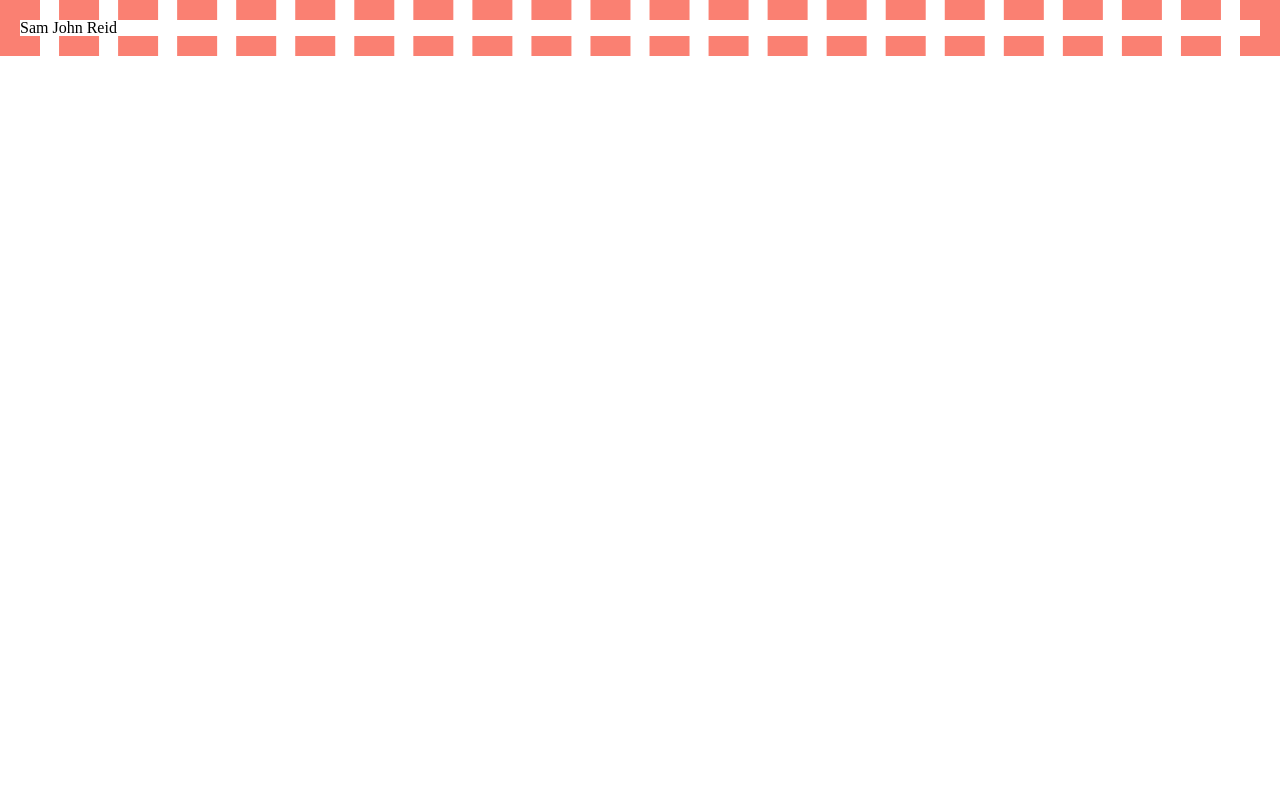
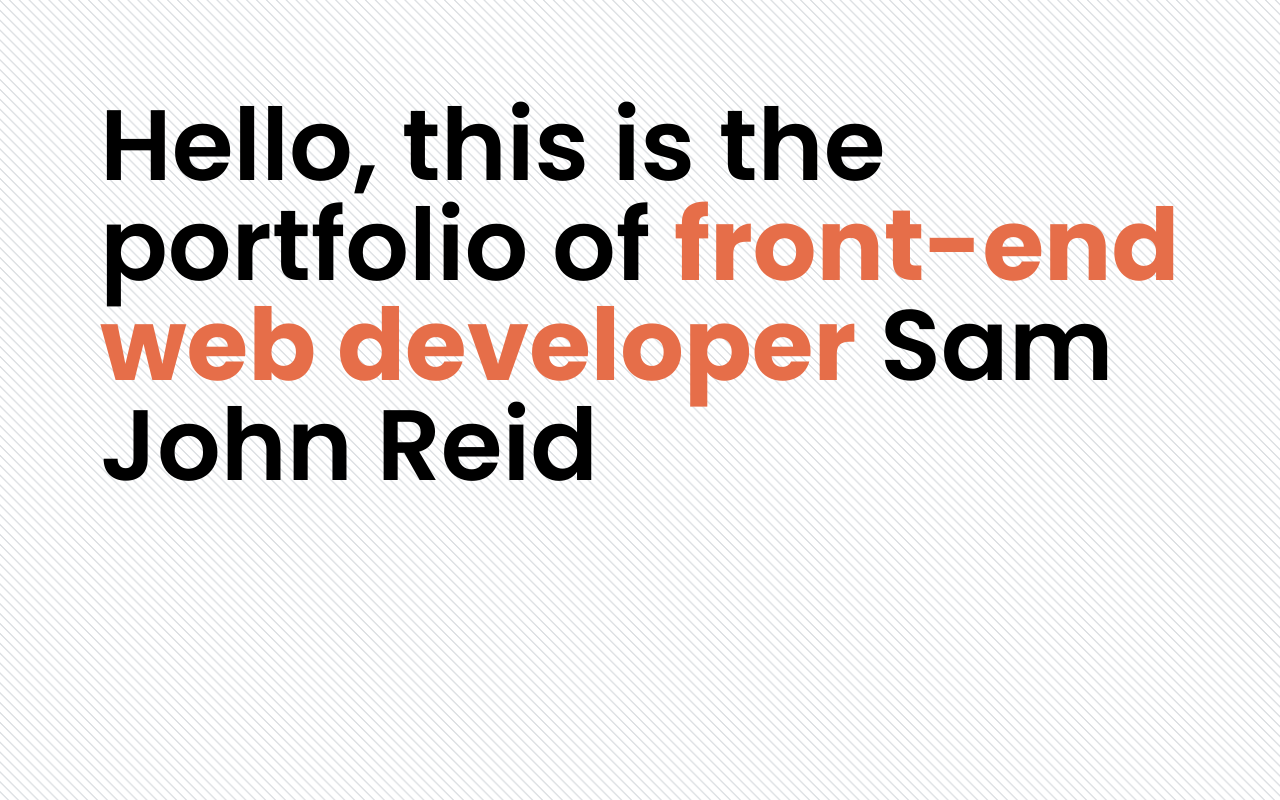
Before and after one commit to samjohnreid/samjohnreid.com, a website: page index.html in a window 1280 px wide. Drawn offline with Linux system fonts and the light colour scheme.

Commit message:
messing with css custom properties

```diff
--- a/index.html
+++ b/index.html
@@ -10,7 +10,7 @@
 
 <body>
 
-    <div>Sam John Reid</div>
+    <h1>Hello, this is the portfolio of <span>front-end web developer</span> Sam John Reid</h1>
 
     <script src="js/scripts.js"></script>
 </body>
--- /dev/null
+++ b/scss/_mixins.scss
@@ -0,0 +1,4 @@
+@mixin bg-pattern($stripe-color) {
+    background-image: linear-gradient(45deg, transparent 42.86%,  42.86%, #{$stripe-color} 50%, transparent 50%, transparent 92.86%, #{$stripe-color} 92.86%, #{$stripe-color} 100%);
+    background-size: 9.90px 9.90px;
+}
--- /dev/null
+++ b/scss/_variables.scss
@@ -0,0 +1,4 @@
+:root {
+    --highlight-color: #e66e49;
+    --my-name: 'Sam John Reid';
+}
--- a/scss/styles.scss
+++ b/scss/styles.scss
@@ -1,6 +1,20 @@
 @import "reset";
+@import "variables";
 @import "fonts";
+@import "mixins";
 
-div {
-    border: 20px dashed salmon;
+body {
+    @include bg-pattern('#dde0e3');
 }
+
+h1 {
+    font-size: 100px;
+    font-family: Poppins-SemiBold;
+    margin: 100px;
+    color: var(--hi-sab);
+
+    span {
+        color: var(--highlight-color);
+        font-family: Poppins-Bold;
+    }
+}
```
Also changed, not shown: css/mixins.css (added), css/styles.css, scss/_fonts.scss (renamed from scss/fonts.scss), scss/_reset.scss (renamed from scss/reset.scss).
